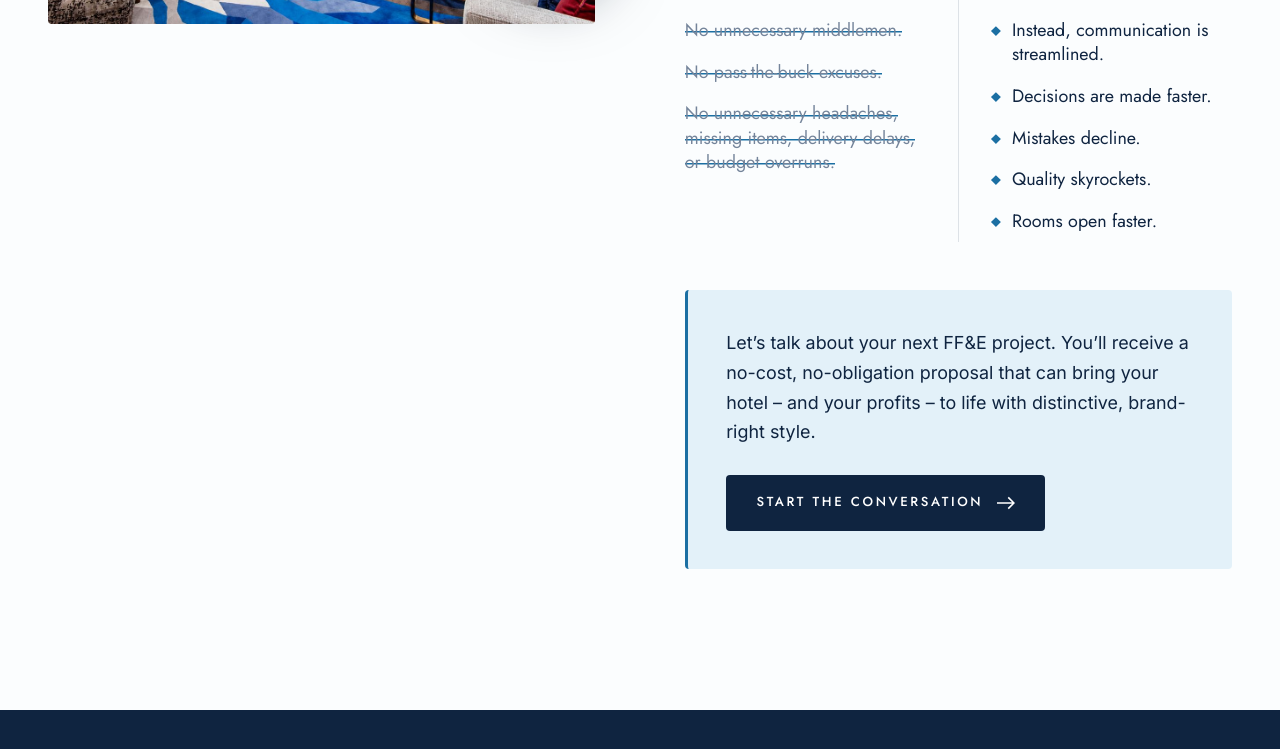
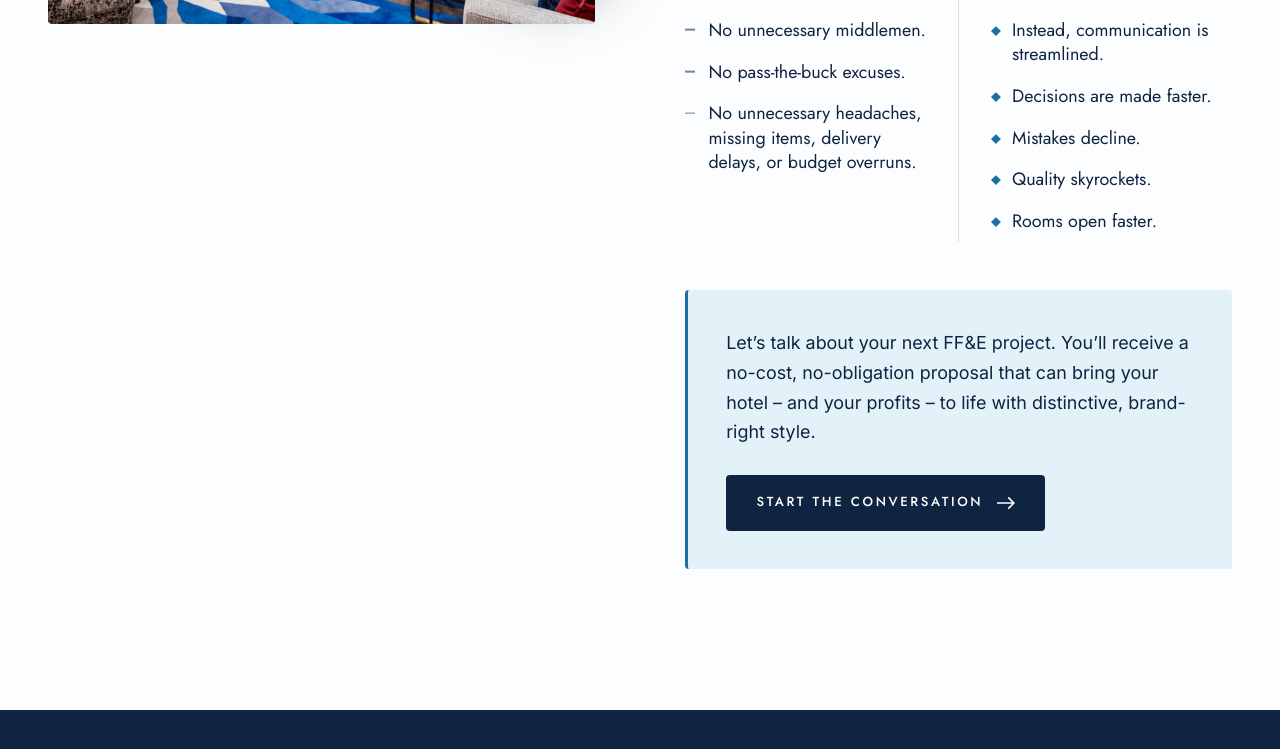
Before and after one commit to NashvilleNDG/Pinnacle-oct-site, a plain HTML site: page index.html in a window 1280 px wide. Shown: the part 1327-2076 px from the top of the page. Drawn offline with nearby package versions, Linux system fonts and the light colour scheme.

Commit message:
Remove strike-through from 'No…' statements in intro
Lines now read as clean statements with a subtle dash marker.

Co-Authored-By: Claude Opus 5.5 <noreply@anthropic.com>

```diff
--- a/assets/css/style.css
+++ b/assets/css/style.css
@@ -1547,3 +1547,20 @@ img[src*="/manufacturing"] { object-position: 60% 55%; }
   .why { align-items: start; }
   .why__media { position: sticky; top: calc(var(--header-h) + 1.5rem); }
 }
+
+/* "No…" list: plain readable statements (no strike-through) */
+.contrast__col--no li span,
+.contrast.is-in .contrast__col--no li span { background: none !important; }
+.contrast__col--no li { display: flex; gap: .85rem; align-items: baseline; color: var(--navy); }
+.contrast__col--no li::before {
+  content: ""; flex: 0 0 10px; height: 1.5px; background: var(--ink-mute);
+  transform: translateY(-.3em);
+}
+.contrast__col--no li,
+.contrast__col--yes li {
+  opacity: 0; transform: translateY(10px);
+  transition: opacity .8s var(--ease), transform .8s var(--ease);
+  transition-delay: calc(var(--i, 0) * .1s + .2s);
+}
+.contrast.is-in .contrast__col--no li,
+.contrast.is-in .contrast__col--yes li { opacity: 1; transform: none; }
--- a/index.html
+++ b/index.html
@@ -16,7 +16,7 @@
 <link rel="preconnect" href="https://fonts.googleapis.com">
 <link rel="preconnect" href="https://fonts.gstatic.com" crossorigin>
 <link href="https://fonts.googleapis.com/css2?family=Cinzel:wght@500;600&family=Cormorant+Garamond:ital,wght@1,500;1,600&family=Inter:wght@400;500;600&family=Jost:wght@300;400;500&display=swap" rel="stylesheet">
-<link rel="stylesheet" href="assets/css/style.css?v=1790868490">
+<link rel="stylesheet" href="assets/css/style.css?v=1790868775">
 <script type="application/ld+json">
 {"@context":"https://schema.org","@type":"Organization","name":"Pinnacle South","url":"https://pinnacle-oct-site.onrender.com/","logo":"https://pinnacle-oct-site.onrender.com/assets/images/logo.png?v=1790703911","email":"info@pinnaclesouth.net","telephone":"+1-800-781-9010","foundingDate":"2003","description":"Hotel FF&E design, procurement, manufacturing, and installation.","location":[{"@type":"Place","name":"Pinnacle South Headquarters","telephone":"+1-615-905-9115","address":{"@type":"PostalAddress","addressLocality":"Franklin","addressRegion":"TN","addressCountry":"US"}},{"@type":"Place","name":"Pinnacle South Office & Showroom","telephone":"+1-770-227-3476","address":{"@type":"PostalAddress","addressLocality":"Griffin","addressRegion":"GA","addressCountry":"US"}}]}
 </script>
```
